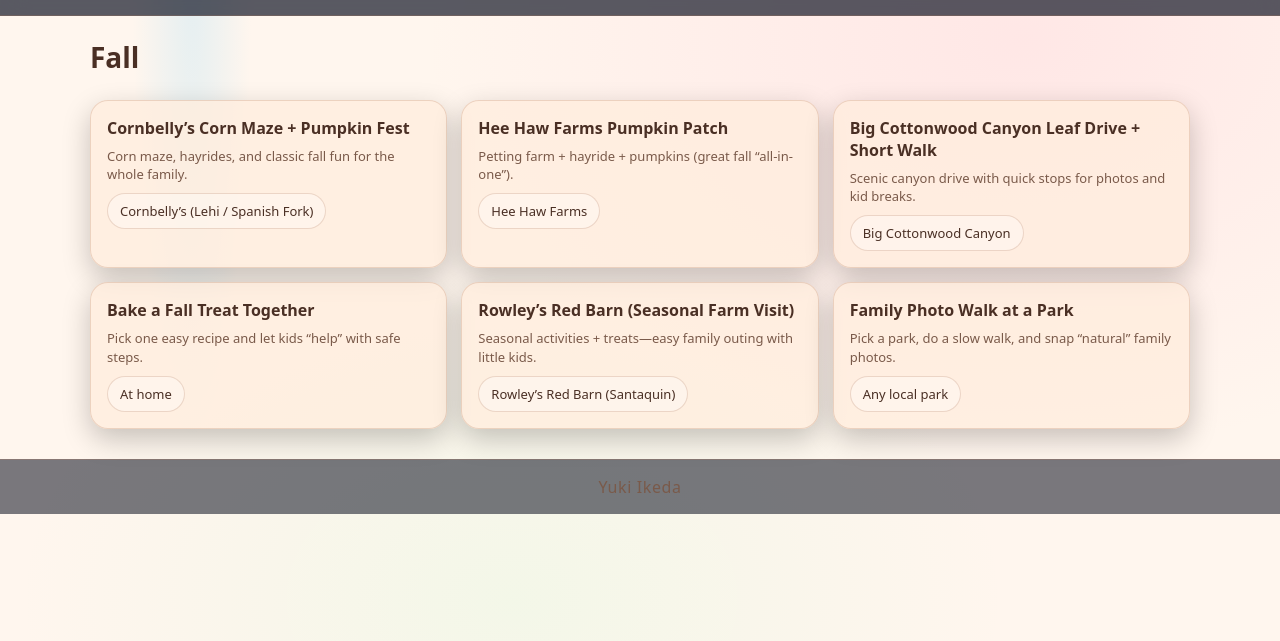
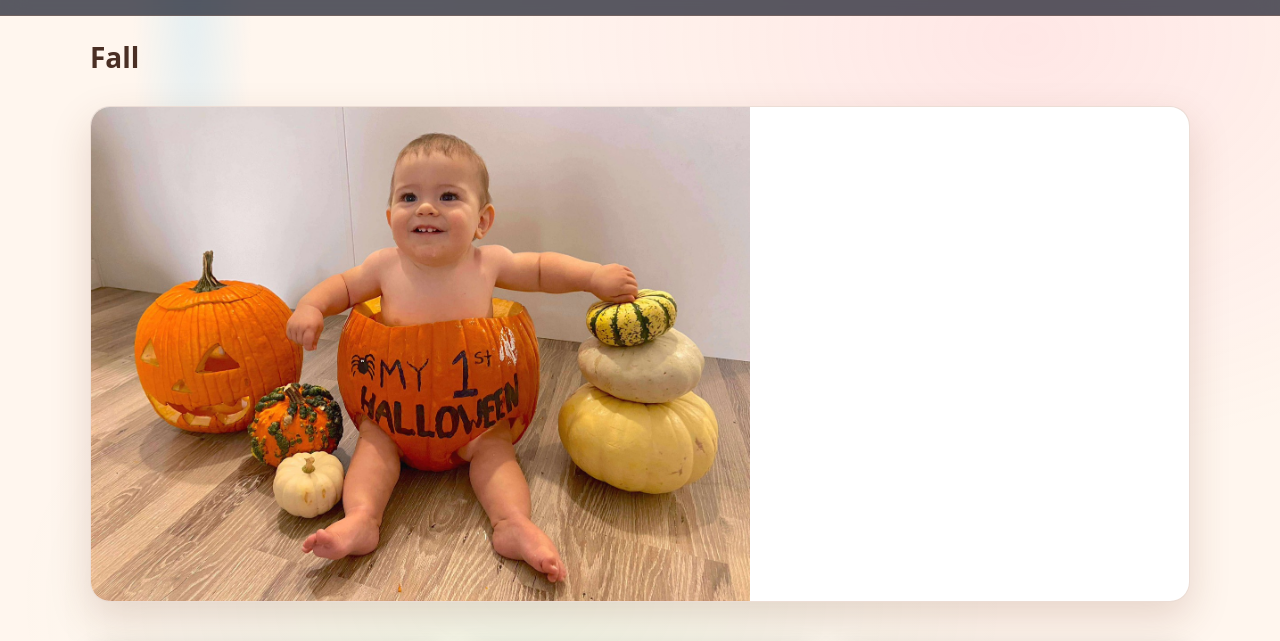
Before and after one commit to Yukimaru32/JohnsonFamily, a plain HTML site: page fall.html in a window 1280 px wide. Shown: the part 121-762 px from the top of the page. Drawn offline with Linux system fonts and the light colour scheme.

Commit message:
Added more photos

```diff
--- a/CSS/styles.css
+++ b/CSS/styles.css
@@ -279,6 +279,23 @@
   }
   .idea-link:hover { transform: translateY(-1px); }
 
+  .season-hero {
+    width: 100%;
+    margin: 20px 0 28px;
+    border-radius: 20px;
+    overflow: hidden;
+    border: 1px solid var(--border);
+    background: #fff;
+    box-shadow: var(--shadow);
+  }
+
+  .season-hero-img {
+    width: 60%;
+    height: 60%;           /* adjust height here */
+    object-fit: cover;       /* fills frame nicely */
+    display: block;
+  }
+
 
   @media (max-width: 900px) {
     .weather-grid { grid-template-columns: repeat(4, 1fr); }
--- a/fall.html
+++ b/fall.html
@@ -25,6 +25,14 @@
   <main class="container">
     <section class="page-head">
       <h2 class="page-title">Fall</h2>
+    </section>
+
+    <section class="season-hero">
+        <img
+          src="images/fall.jpg"
+          alt="Spring family activities in Utah"
+          class="season-hero-img"
+        />
     </section>
 
     <section class="grid" aria-label="Fall date ideas">
```
Also changed, not shown: spring.html (+7 -0 lines), summer.html (+7 -0 lines), winter.html (+8 -0 lines), images/Johnsonphoto5.jpg (added), images/Johnsonphoto6.jpg (added), images/fall.jpg (added), images/summer.jpg (added), images/winter.jpg (added), 1 other file.
